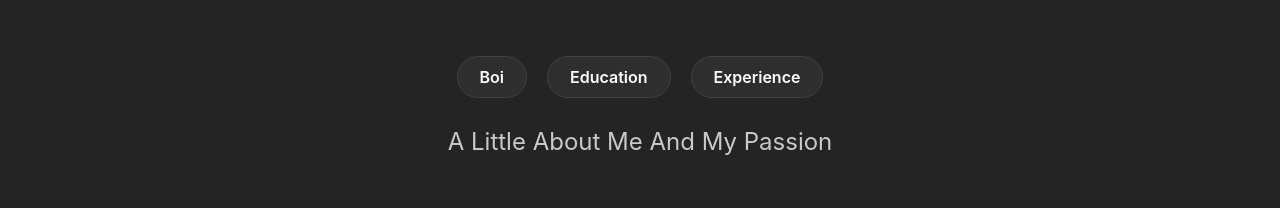
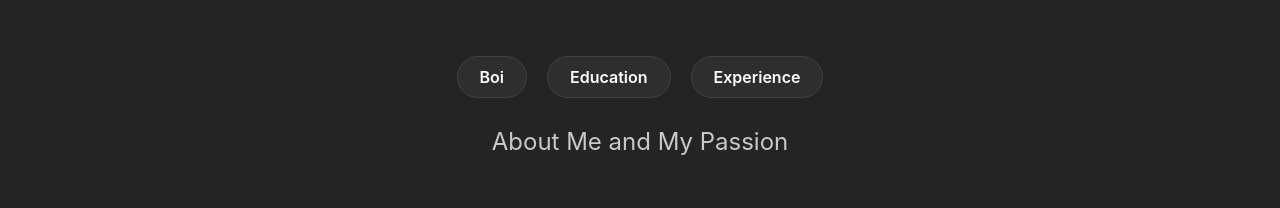
Before and after one commit to Deewiliams/My-portfolio, a React (Vite) app: page / in a window 1280 px wide. Shown: the part 941-1149 px from the top of the page. Built offline with nearby package versions, Linux system fonts and the light colour scheme.

Commit message:
cleaned the code

```diff
--- a/src/pages/AboutUs/AboutUs.tsx
+++ b/src/pages/AboutUs/AboutUs.tsx
@@ -76,9 +76,7 @@ export const AboutUs = () => {
         ))}
       </div>
       <div style={{ marginTop: "50px" }}>
-        <Text className={classes.subTitle}>
-          A Little About Me And My Passion
-        </Text>
+        <Text className={classes.subTitle}>About Me and My Passion</Text>
       </div>
 
       <Container style={{ marginTop: "50px" }}>
```
